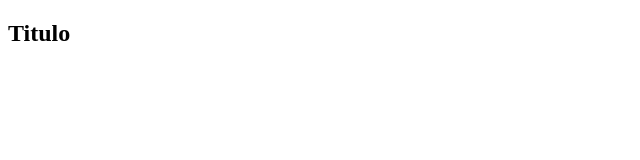
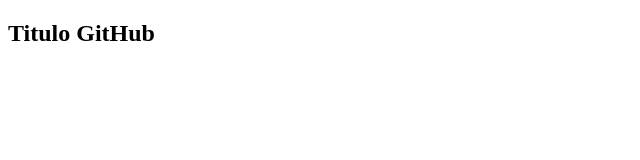
Before and after one commit to mspano-web/PROY-0, a plain HTML site: page index.html in a window 1280 px wide. Shown: the whole page, without its empty margins (0-640 px from the left). Drawn offline with Linux system fonts and the light colour scheme.

Commit message:
Update index.html

```diff
--- a/index.html
+++ b/index.html
@@ -7,6 +7,6 @@
     <title>Document</title>
 </head>
 <body>
-    <h2>Titulo</h2>
+    <h2>Titulo GitHub</h2>
 </body>
 </html>
```
